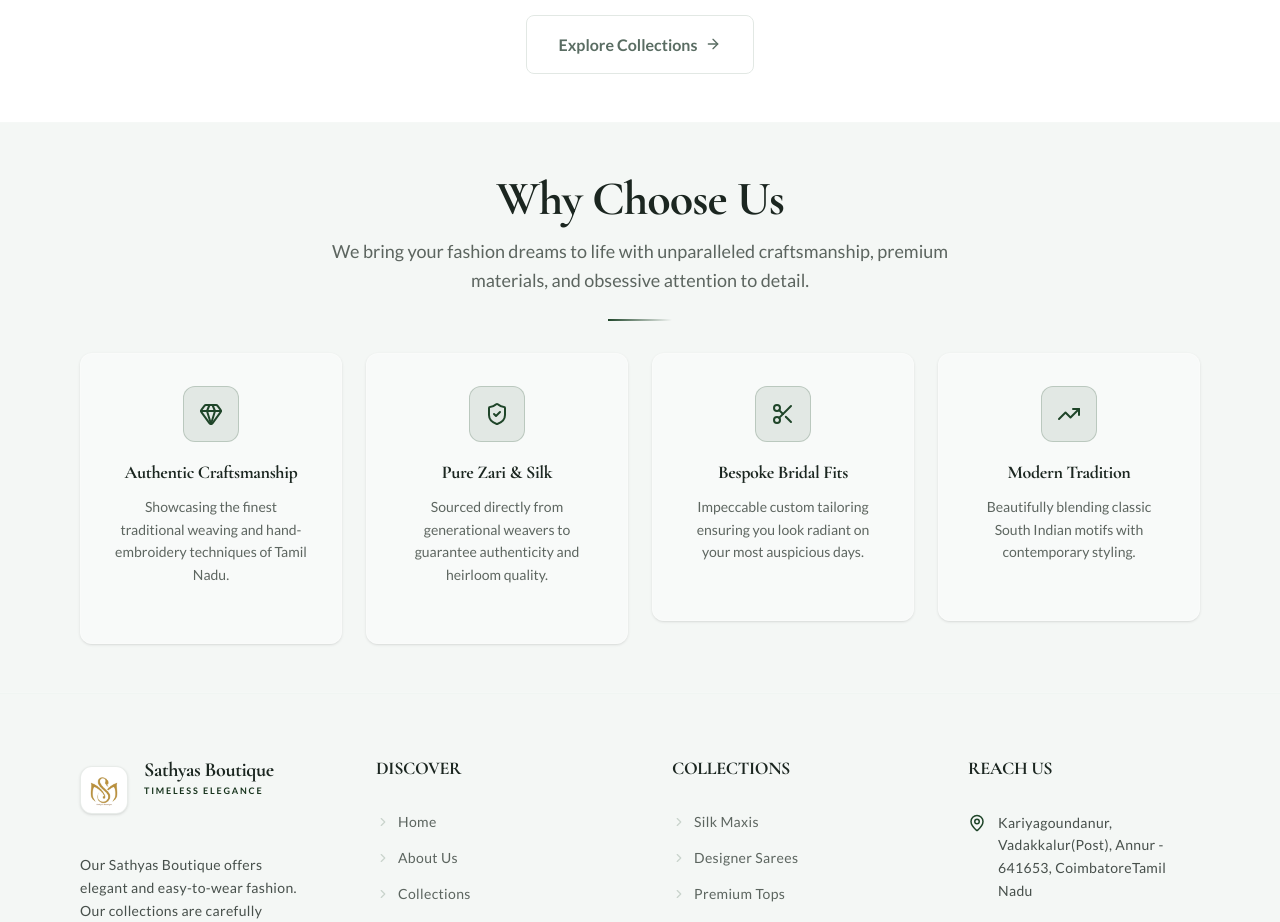
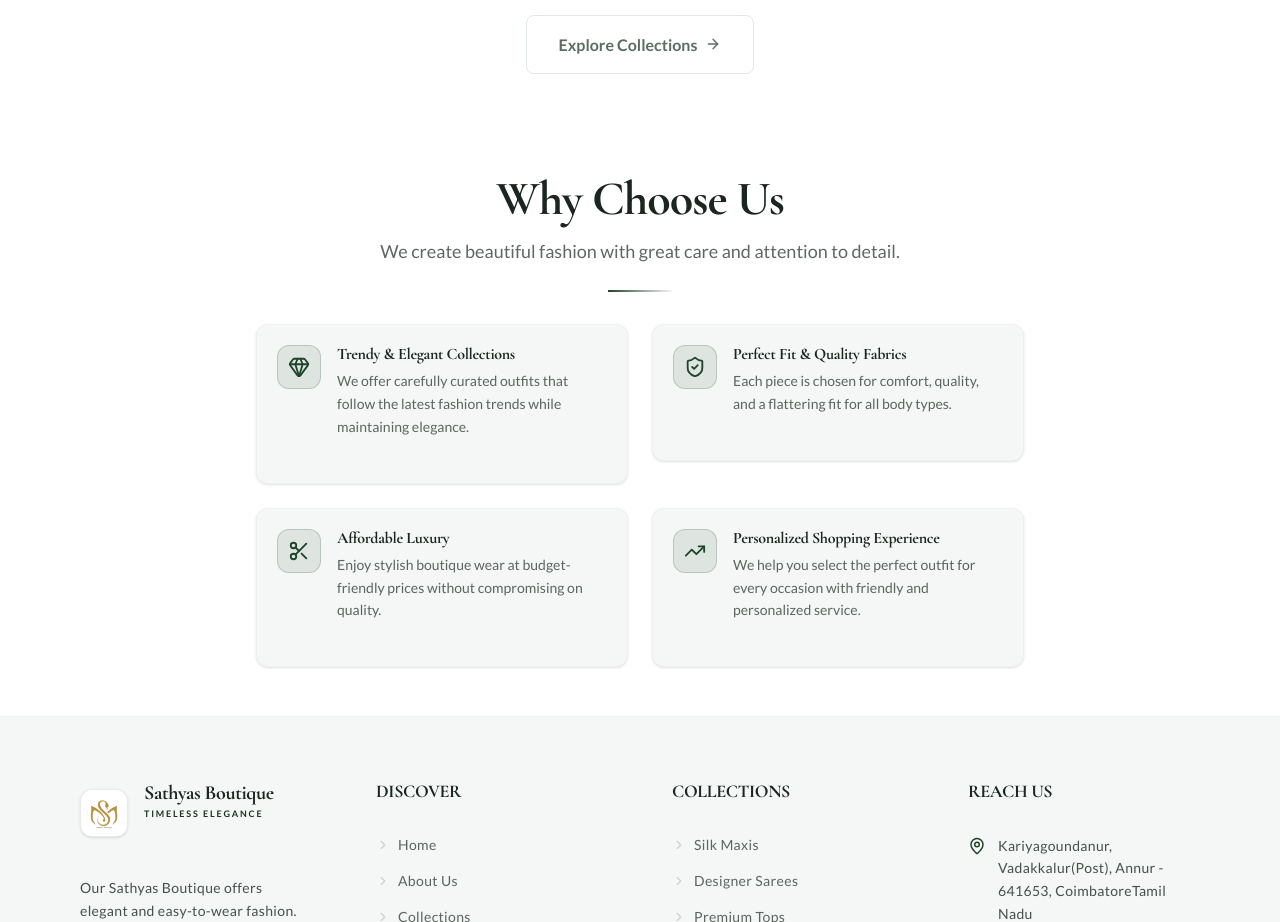
Before and after one commit to RameshKg100/Boutique, a Next.js app: page / in a window 1280 px wide. Shown: the part 1920-2842 px from the top of the page. Built offline with nearby package versions, Linux system fonts and the light colour scheme; no server answers; the database is empty.

Commit message:
Refine boutique branding, update content, and add new assets

```diff
--- a/src/app/about/page.js
+++ b/src/app/about/page.js
@@ -3,13 +3,42 @@
 import Image from "next/image";
 import AnimatedSection from "@/components/ui/AnimatedSection";
 import SectionHeading from "@/components/ui/SectionHeading";
-import { Heart, Eye, Target, Award, Users, Sparkles, Store, Gem, Scissors, Globe, Star } from "lucide-react";
-
+import {
+  Heart,
+  Eye,
+  Target,
+  Award,
+  Users,
+  Sparkles,
+  Store,
+  Gem,
+  Scissors,
+  Globe,
+  Star,
+} from "lucide-react";
 
 const milestones = [
-  { year: "2010", title: "Founded", icon: Store, description: "Sashaa Boutiques opened its doors in the heart of Chennai's Gopalapuram, starting with a curated collection of artisanal sarees." },
-  { year: "2022", title: "500+ Customers", icon: Users, description: "Reached a major milestone of serving over 500 loyal customers across India, building a community of fashion enthusiasts." },
-  { year: "2024", title: "Online Expansion", icon: Globe, description: "Bringing our premium boutique experience to customers nationwide through our flagship digital store and worldwide shipping." },
+  {
+    year: "March - 2025",
+    title: "Founded",
+    icon: Store,
+    description:
+      "Sathaya Boutiques has opened in Kariyagoundanur, Annur. We launched with a curated collection of maxis, sarees, and kurtis.",
+  },
+  {
+    year: "December - 2025",
+    title: "250+ Customers",
+    icon: Users,
+    description:
+      "Reached a major milestone of serving over 250+ loyal customers across Tamilnadu, building a community of fashion enthusiasts.",
+  },
+  {
+    year: "May - 2026",
+    title: "Online Expansion",
+    icon: Globe,
+    description:
+      "Bringing our premium boutique experience to customers across all districts in Tamil Nadu through orders placed on our website (via WhatsApp platform).",
+  },
 ];
 
 export default function AboutPage() {
@@ -24,13 +53,16 @@ export default function AboutPage() {
             </span>
             <h1
               className="text-4xl md:text-5xl lg:text-6xl font-bold mt-3 mb-6"
-              style={{ fontFamily: "var(--font-heading)", color: "var(--foreground)" }}
+              style={{
+                fontFamily: "var(--font-heading)",
+                color: "var(--foreground)",
+              }}
             >
-              About Sashaa Boutiques
+              About Sathyas Boutiques
             </h1>
             <p className="text-foreground/70 text-base md:text-lg max-w-2xl mx-auto leading-relaxed font-medium">
-              A story of passion, craftsmanship, and an unwavering commitment to
-              making every woman feel extraordinary.
+              A journey shaped by dedication, creativity, and a heartfelt
+              commitment to celebrating every woman’s individuality.
             </p>
           </AnimatedSection>
         </div>
@@ -57,26 +89,30 @@ export default function AboutPage() {
               </span>
               <h2
                 className="text-3xl md:text-4xl font-black mt-2 mb-4"
-                style={{ fontFamily: "var(--font-heading)", color: "var(--foreground)" }}
+                style={{
+                  fontFamily: "var(--font-heading)",
+                  color: "var(--foreground)",
+                }}
               >
                 Born from a Love of Fashion
               </h2>
               <div className="space-y-4 text-text/80 leading-relaxed">
                 <p>
-                  Sashaa Boutiques was founded in 2010 in the vibrant city of Chennai,
-                  with a simple yet powerful vision: to create a space where every woman
-                  could discover clothing that truly reflects her unique personality and
-                  makes her feel extraordinary.
+                  Sathyas Boutiques was founded in 2025 in the vibrant city of
+                  Coimbatore. We had a simple vision: to create a space where
+                  every woman can find clothing that matches her unique
+                  personality and makes her feel extraordinary.
                 </p>
                 <p>
-                  What started as a small boutique in Gopalapuram has grown into one of
-                  Chennai&apos;s most trusted names in premium fashion. Our founder&apos;s passion
-                  for exquisite fabrics, impeccable tailoring, and personalized service
-                  has been the driving force behind every collection we create.
+                  It started as a small boutique in Kariyagoundanur. Today, it
+                  has grown into one of the most trusted names in premium
+                  fashion. Our founder&apos;s passion for exquisite fabrics,
+                  perfect tailoring, and personalized service shapes every
+                  collection we create.
                 </p>
                 <p>
-                  Today, we serve hundreds of discerning customers who value quality,
-                  elegance, and the personal touch that defines the Sashaa experience.
+                  We now serve hundreds of valued customers. They appreciate our
+                  quality, elegance, and personal touch.
                 </p>
               </div>
             </AnimatedSection>
@@ -85,43 +121,51 @@ export default function AboutPage() {
       </section>
 
       {/* Mission & Vision */}
-      <section className="py-8 lg:py-12 bg-secondary border-y border-white/10" id="mission-vision">
+      <section
+        className="py-8 lg:py-12 bg-secondary border-y border-white/10"
+        id="mission-vision"
+      >
         <div className="container-boutique">
           <div className="grid grid-cols-1 md:grid-cols-2 gap-8 max-w-4xl mx-auto">
             <AnimatedSection delay={0}>
               <div className="bg-white/40 backdrop-blur-sm rounded-xl p-6 md:p-8 card-hover border border-white/20 h-full">
-                <div
-                  className="w-10 h-10 rounded-xl mb-5 flex items-center justify-center bg-primary/10 border border-primary/20"
-                >
+                <div className="w-10 h-10 rounded-xl mb-5 flex items-center justify-center bg-primary/10 border border-primary/20">
                   <Target size={20} className="text-primary" />
                 </div>
                 <h3
                   className="text-xl font-bold mb-3"
-                  style={{ fontFamily: "var(--font-heading)", color: "var(--foreground)" }}
+                  style={{
+                    fontFamily: "var(--font-heading)",
+                    color: "var(--foreground)",
+                  }}
                 >
                   Our Mission
                 </h3>
                 <p className="text-foreground/70 text-sm font-medium leading-relaxed">
-                  To empower every woman with fashion that celebrates her individuality.
-                  We deliver exceptional quality and designs that make our customers feel confident.
+                  To empower every woman with fashion that celebrates her
+                  individuality. We deliver exceptional quality and designs that
+                  make our customers feel confident.
                 </p>
               </div>
             </AnimatedSection>
             <AnimatedSection delay={150}>
               <div className="bg-white/40 backdrop-blur-sm rounded-xl p-6 md:p-8 card-hover border border-white/20 h-full">
-                <div
-                  className="w-10 h-10 rounded-xl mb-5 flex items-center justify-center bg-primary/10 border border-primary/20"
-                >
+                <div className="w-10 h-10 rounded-xl mb-5 flex items-center justify-center bg-primary/10 border border-primary/20">
                   <Eye size={20} className="text-primary" />
                 </div>
                 <h3
                   className="text-xl font-bold mb-3"
-                  style={{ fontFamily: "var(--font-heading)", color: "var(--foreground)" }}
+                  style={{
+                    fontFamily: "var(--font-heading)",
+                    color: "var(--foreground)",
+                  }}
                 >
                   Our Vision
                 </h3>
                 <p className="text-foreground/70 text-sm font-medium leading-relaxed">
-                  To be India&apos;s most loved boutique brand — known for our celebration of Indian textile heritage and timeless elegance.
+                  Our vision is to be the most loved dress boutique in our
+                  district. We offer elegant and affordable fashion for every
+                  occasion.
                 </p>
               </div>
             </AnimatedSection>
@@ -134,7 +178,10 @@ export default function AboutPage() {
         <div className="container-boutique">
           <AnimatedSection>
             <div className="text-center mb-8">
-              <h2 className="text-3xl md:text-4xl font-black text-foreground" style={{ fontFamily: "var(--font-heading)" }}>
+              <h2
+                className="text-3xl md:text-4xl font-black text-foreground"
+                style={{ fontFamily: "var(--font-heading)" }}
+              >
                 Our <span className="text-primary italic">Journey</span>
               </h2>
             </div>
@@ -148,8 +195,13 @@ export default function AboutPage() {
                     <milestone.icon size={22} />
                   </div>
                   <div>
-                    <span className="text-primary text-xl font-black mb-1 block">{milestone.year}</span>
-                    <h3 className="text-base font-bold mb-2 text-foreground" style={{ fontFamily: "var(--font-heading)" }}>
+                    <span className="text-primary text-xl font-black mb-1 block">
+                      {milestone.year}
+                    </span>
+                    <h3
+                      className="text-base font-bold mb-2 text-foreground"
+                      style={{ fontFamily: "var(--font-heading)" }}
+                    >
                       {milestone.title}
                     </h3>
                     <p className="text-sm text-foreground/70 font-medium leading-relaxed">
--- a/src/app/collections/[slug]/page.js
+++ b/src/app/collections/[slug]/page.js
@@ -9,6 +9,7 @@ import { useWishlist } from "@/context/WishlistContext";
 import ProductCard from "@/components/products/ProductCard";
 import AnimatedSection from "@/components/ui/AnimatedSection";
 import SectionHeading from "@/components/ui/SectionHeading";
+import { siteConfig } from "@/data/siteConfig";
 import { formatPrice, getDiscountPercentage } from "@/lib/utils";
 import {
   Heart,
@@ -121,7 +122,7 @@ export default function ProductDetailPage() {
   };
 
   const handleWhatsApp = () => {
-    const message = `Hello! I have a query regarding a dress.
+    const message = `Hello! I have a query regarding a dress from ${siteConfig.name}.
 
 Product: ${product.name}
 
@@ -129,7 +130,7 @@ My Name:
 Location:
 Mobile Number:
 My Query: `;
-    const url = `https://wa.me/919000000000?text=${encodeURIComponent(message)}`;
+    const url = `https://wa.me/${siteConfig.contact.phone.replace(/\D/g, '')}?text=${encodeURIComponent(message)}`;
     window.open(url, "_blank");
   };
 
--- a/src/app/page.js
+++ b/src/app/page.js
@@ -20,27 +20,27 @@ import ProductCard from "@/components/products/ProductCard";
 const whyChooseUs = [
   {
     icon: Gem,
-    title: "Authentic Craftsmanship",
+    title: "Trendy & Elegant Collections",
     description:
-      "Showcasing the finest traditional weaving and hand-embroidery techniques of Tamil Nadu.",
+      "We offer carefully curated outfits that follow the latest fashion trends while maintaining elegance.",
   },
   {
     icon: ShieldCheck,
-    title: "Pure Zari & Silk",
+    title: "Perfect Fit & Quality Fabrics",
     description:
-      "Sourced directly from generational weavers to guarantee authenticity and heirloom quality.",
+      "Each piece is chosen for comfort, quality, and a flattering fit for all body types.",
   },
   {
     icon: Scissors,
-    title: "Bespoke Bridal Fits",
+    title: "Affordable Luxury",
     description:
-      "Impeccable custom tailoring ensuring you look radiant on your most auspicious days.",
+      "Enjoy stylish boutique wear at budget-friendly prices without compromising on quality.",
   },
   {
     icon: TrendingUp,
-    title: "Modern Tradition",
+    title: "Personalized Shopping Experience",
     description:
-      "Beautifully blending classic South Indian motifs with contemporary styling.",
+      "We help you select the perfect outfit for every occasion with friendly and personalized service.",
   },
 ];
 
@@ -254,26 +254,27 @@ export default function HomePage() {
 
       {/* ===== WHY CHOOSE US ===== */}
       <section
-        className="py-8 lg:py-12 bg-secondary border-y border-white/10"
+        className="py-8 lg:py-12 bg-background border-y border-border/10"
         id="why-choose-us"
       >
         <div className="container-boutique">
           <AnimatedSection>
             <SectionHeading
               title="Why Choose Us"
-              subtitle="We bring your fashion dreams to life with unparalleled craftsmanship, premium materials, and obsessive attention to detail."
+              subtitle="We create beautiful fashion with great care and attention to detail."
             />
           </AnimatedSection>
 
-          <div className="grid grid-cols-1 sm:grid-cols-2 lg:grid-cols-4 gap-4 md:gap-6">
+          <div className="grid grid-cols-1 sm:grid-cols-2 gap-4 md:gap-6 mt-8 max-w-3xl mx-auto">
             {whyChooseUs.map((item, index) => (
               <AnimatedSection key={item.title} delay={index * 100}>
-                <div className="text-center p-6 md:p-8 bg-white/40 backdrop-blur-sm rounded-xl card-hover border border-white/20 shadow-sm">
-                  <div className="w-14 h-14 rounded-xl mx-auto mb-5 flex items-center justify-center bg-primary/10 border border-primary/20">
-                    <item.icon size={24} className="text-primary" />
+                <div className="flex items-start gap-4 p-5 bg-cream rounded-xl border border-border/40 shadow-sm card-hover">
+                  <div className="w-11 h-11 shrink-0 rounded-xl flex items-center justify-center bg-primary/10 border border-primary/20">
+                    <item.icon size={22} className="text-primary" />
                   </div>
+                  <div>
                     <h3
-                    className="text-lg font-bold mb-3 text-foreground"
+                      className="text-base font-bold mb-1.5 text-foreground"
                       style={{ fontFamily: "var(--font-heading)" }}
                     >
                       {item.title}
@@ -281,6 +282,7 @@ export default function HomePage() {
                     <p className="text-sm text-foreground/70 font-medium leading-relaxed">
                       {item.description}
                     </p>
+                  </div>
                 </div>
               </AnimatedSection>
             ))}
--- a/src/components/products/ProductCard.jsx
+++ b/src/components/products/ProductCard.jsx
@@ -5,6 +5,7 @@ import Link from "next/link";
 import { Heart, ShoppingBag, Eye, Phone, Star } from "lucide-react";
 import { useCart } from "@/context/CartContext";
 import { useWishlist } from "@/context/WishlistContext";
+import { siteConfig } from "@/data/siteConfig";
 import { formatPrice, getDiscountPercentage } from "@/lib/utils";
 
 export default function ProductCard({ product }) {
@@ -22,7 +23,7 @@ export default function ProductCard({ product }) {
   const handleWhatsApp = (e) => {
     e.preventDefault();
     e.stopPropagation();
-    const message = `Hello! I have a query regarding keeping product from Sashaa Boutiques.
+    const message = `Hello! I have a query regarding a product from ${siteConfig.name}.
 
 Product: ${product.name}
 Category: ${product.category}
@@ -31,7 +32,7 @@ Price: ${formatPrice(product.price)}
 My Name:
 Location:
 My Query: `;
-    const url = `https://wa.me/919000000000?text=${encodeURIComponent(message)}`;
+    const url = `https://wa.me/${siteConfig.contact.phone.replace(/\D/g, '')}?text=${encodeURIComponent(message)}`;
     window.open(url, "_blank");
   };
 
--- a/src/components/ui/HeroCarousel.jsx
+++ b/src/components/ui/HeroCarousel.jsx
@@ -6,7 +6,7 @@ import { AnimatePresence, motion } from "framer-motion";
 
 // Fallback static images (used if no images are in the database)
 const FALLBACK_IMAGES = [
-  "https://images.unsplash.com/photo-1583391733956-6c78276477e2?w=800&h=1000&fit=crop",
+  "/hero-red-dress.png",
   "https://images.unsplash.com/photo-1610030469983-98e550d6193c?w=800&h=1000&fit=crop",
   "https://images.unsplash.com/photo-1595777457583-95e059d581b8?w=800&h=1000&fit=crop",
   "https://images.unsplash.com/photo-1566174053879-31528523f8ae?w=800&h=1000&fit=crop",
--- a/src/data/siteConfig.js
+++ b/src/data/siteConfig.js
@@ -14,7 +14,7 @@ export const siteConfig = {
     facebook: "https://facebook.com/sashaaboutiques",
     youtube: "https://youtube.com/@sashaaboutiques",
   },
-  mapEmbedUrl: "https://www.google.com/maps/embed?pb=!1m18!1m12!1m3!1d3886.771258!2d80.2505!3d13.0508!2m3!1f0!2f0!3f0!3m2!1i1024!2i768!4f13.1!3m3!1m2!1s0x0%3A0x0!2zMTPCsDAzJzAyLjkiTiA4MMKwMTUnMDEuOCJF!5e0!3m2!1sen!2sin!4v1",
+  mapEmbedUrl: "https://www.google.com/maps/embed?pb=!1m18!1m12!1m3!1d3912.8739322877336!2d77.09505597590082!3d11.27067638890974!2m3!1f0!2f0!3f0!3m2!1i1024!2i768!4f13.1!3m3!1m2!1s0x3ba8e5007c85f95b%3A0xf3a9141ab88213d6!2sSathyas%20Boutique!5e0!3m2!1sen!2sin!4v1777559084493!5m2!1sen!2sin",
   navigation: [
     { name: "Home", href: "/" },
     { name: "About Us", href: "/about" },
```
Also changed, not shown: src/app/contact/page.js (+47 -14 lines), public/hero-red-dress.png (added), public/why-choose-us.png (added). Lines whose indentation alone changed are shown as unchanged.
